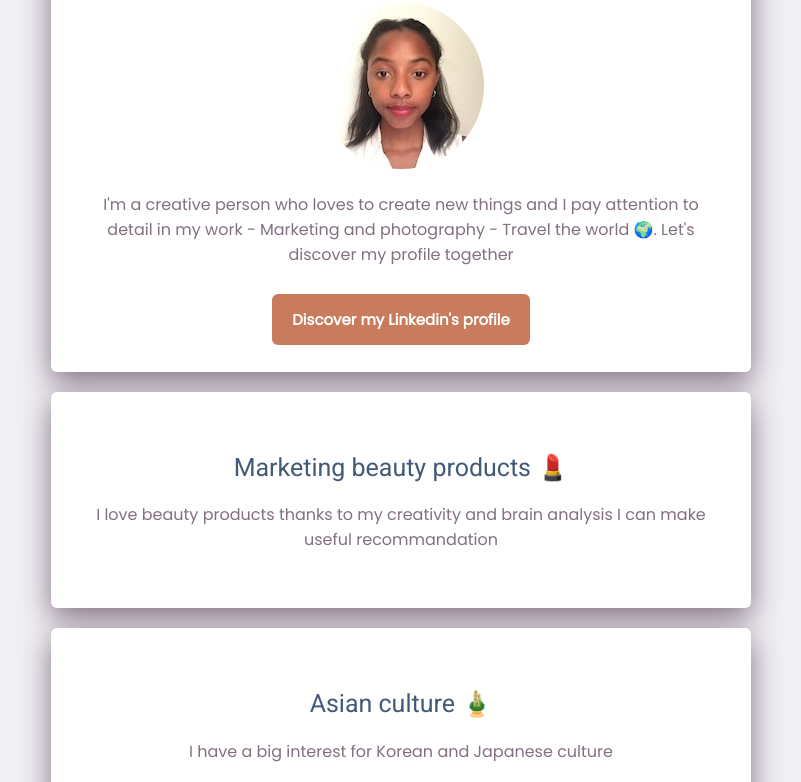
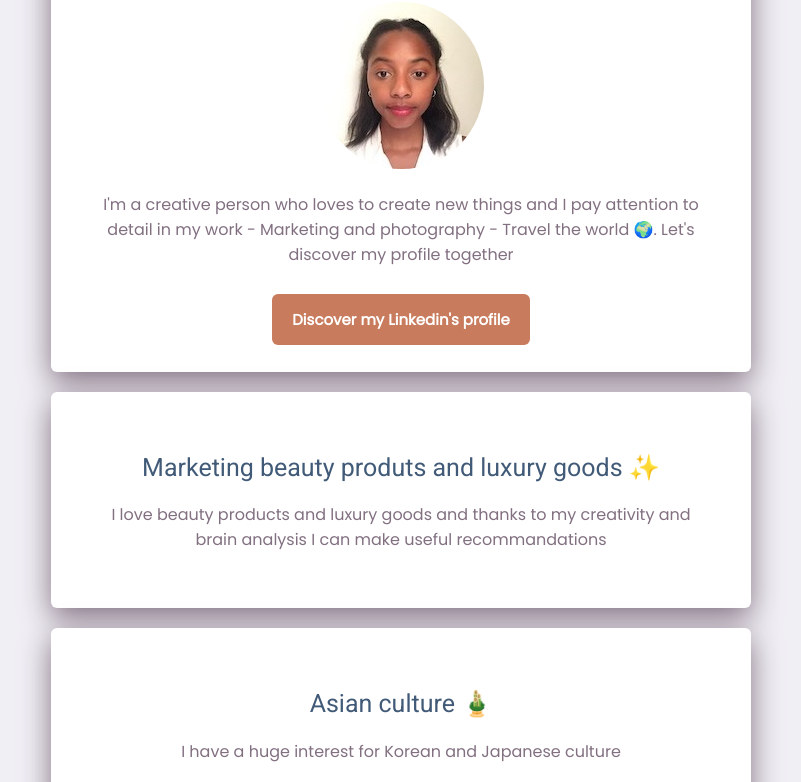
Before and after one commit to Nora-oumoucha/my-profile, a plain HTML site: page index.html in a window 1280 px wide. Shown: the part 166-948 px from the top of the page, without its empty margins (239-1040 px from the left). Drawn offline with Linux system fonts and the light colour scheme.

Commit message:
Update index.html

```diff
--- a/index.html
+++ b/index.html
@@ -23,15 +23,15 @@
 
 		<div class="card-white">
 
-			<h2>Marketing beauty products 💄</h2>
-			<p>I love beauty products thanks to my creativity and brain analysis I can make useful recommandation
+			<h2>Marketing beauty produts and luxury goods ✨</h2>
+			<p>I love beauty products and luxury goods and thanks to my creativity and brain analysis I can make useful recommandations
 			</p>
 
 		</div>
 
 		<div class="card-white">
 			<h2>Asian culture 🎍</h2>
-			<p>I have a big interest for Korean and Japanese culture
+			<p>I have a huge interest for Korean and Japanese culture
 			</p>
 			<h2>Photography 📸</h2>
 			<p>I am passionate about architecture and landscape photography
```
